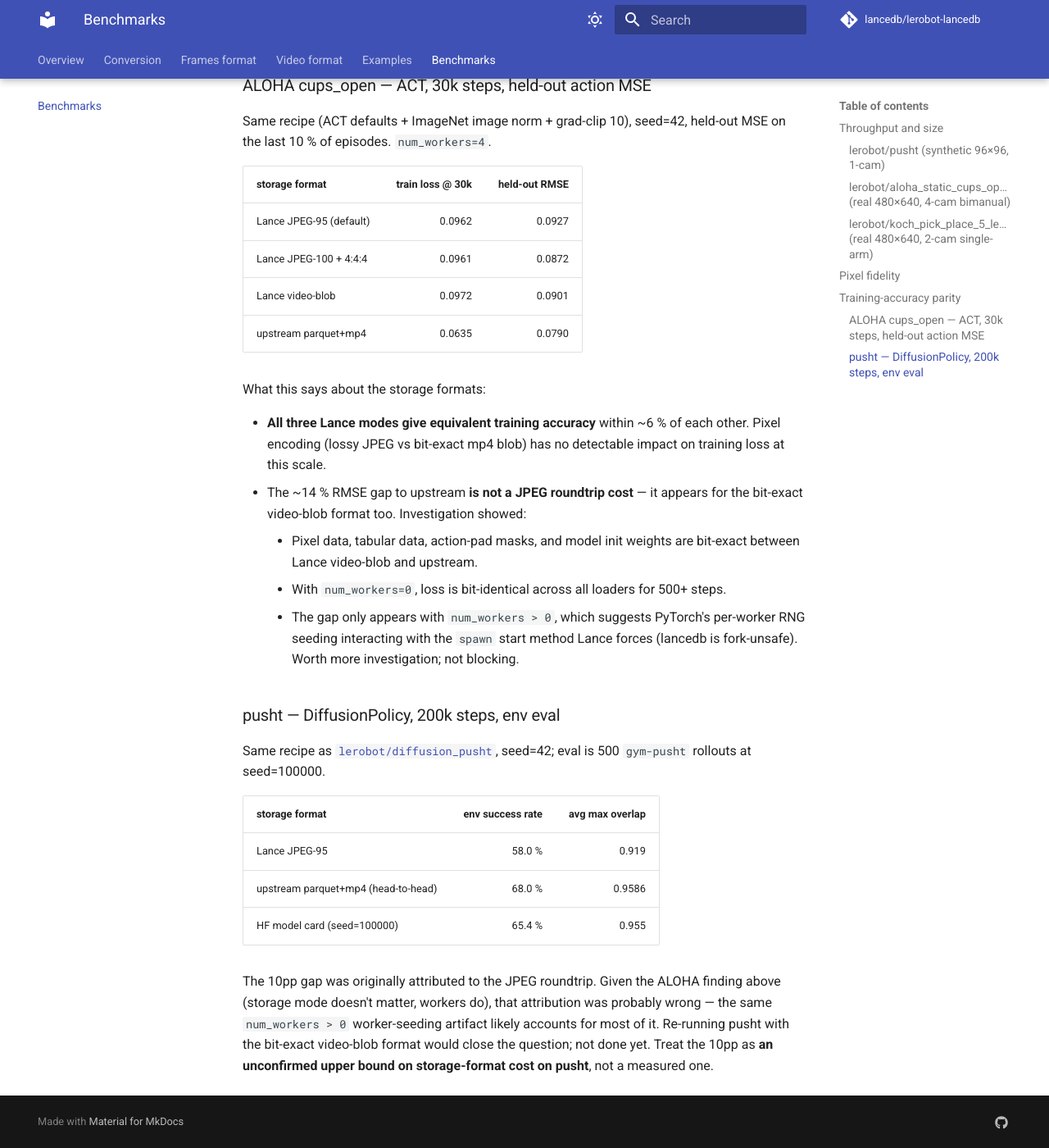
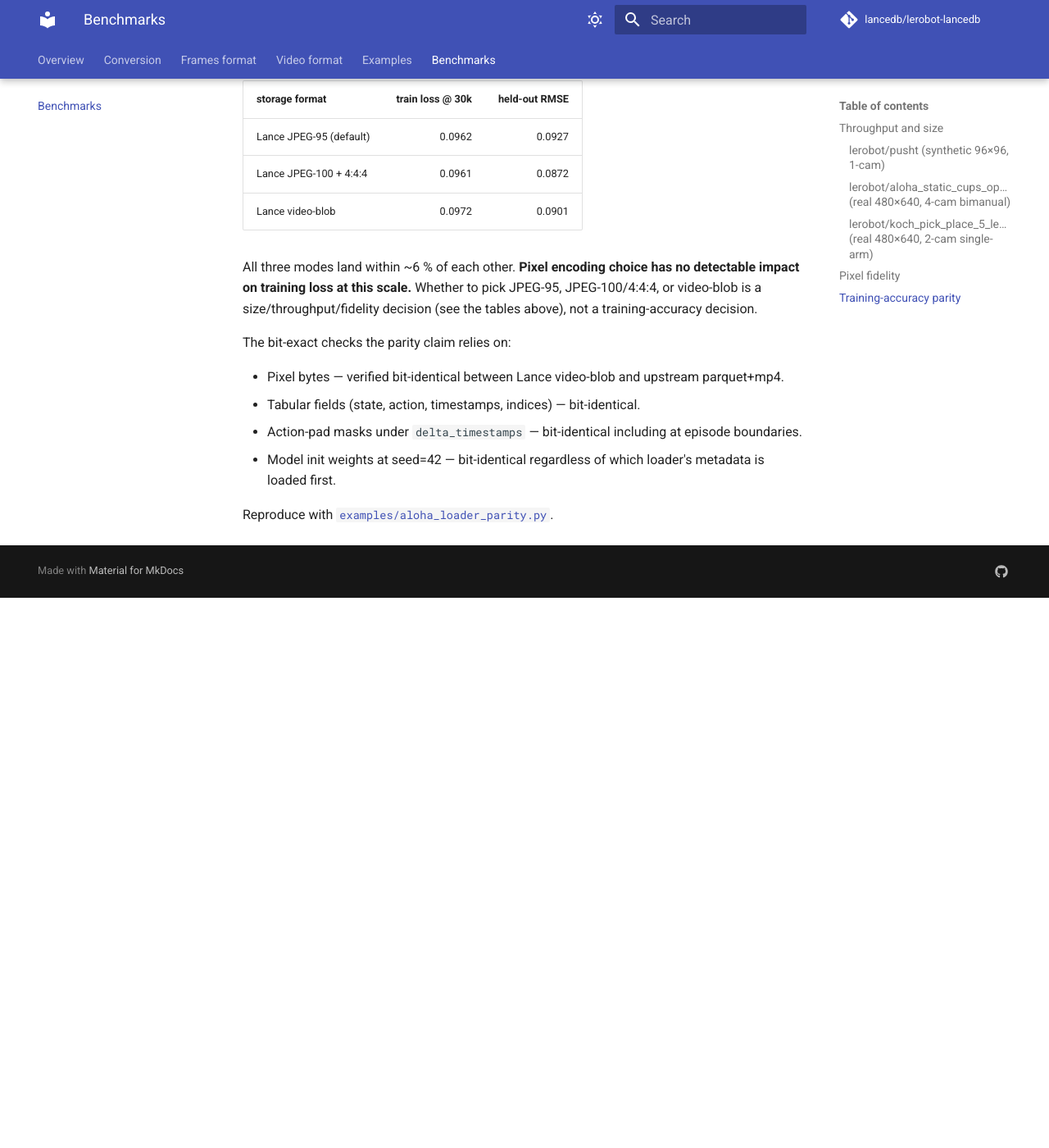
Before and after one commit to lancedb/lerobot-lancedb, an MkDocs documentation site: the page built from docs/benchmarks.md, in a window 1280 px wide and 1400 px high, scrolled down 2260 px. Shown: the whole window at 82% size. Built offline with MkDocs 1.6.1 and Material for MkDocs 9.7.7, drawn with Linux system fonts in a browser that asks for light colours; comment, search, counter and statistics services are not loaded; after the commit the page ends 2989 px from its top, so only the background shows below that.

Commit message:
Drop "gap to upstream" framing in training-parity section
We couldn't pin the 14% RMSE gap on storage format (it appears for
bit-exact video-blob too) or on multiprocessing start method (upstream
behaves the same under fork or spawn). Most likely just training-loop
noise from differences in per-worker RNG state, hparams, or other
non-data factors. Not worth highlighting as a "gap" without a confirmed
cause.

What remains is the actual claim we can support:

  All three Lance storage modes train ACT to within ~6% of each other
  on ALOHA cups_open at 30k steps. Pixel-encoding choice doesn't
  materially affect training accuracy.

The bit-exact byte-level checks (pixel, tabular, pad masks, model init)
are the parity claim's substantiation; the comparison to upstream is
removed.

Also dropped the pusht env-eval table from docs/benchmarks.md for the
same reason — we never measured pusht with video-blob, so we can't
distinguish storage-format cost from training noise on that side either.

Co-Authored-By: Claude Opus 4.7 (1M context) <noreply@anthropic.com>

```diff
--- a/docs/benchmarks.md
+++ b/docs/benchmarks.md
@@ -58,35 +58,21 @@ JPEG-95 fidelity varies dramatically with content: ALOHA's natural backgrounds c
 
 ## Training-accuracy parity
 
-End-to-end checks that the loader produces models that behave the same as the upstream parquet+mp4 path.
-
-### ALOHA cups_open — ACT, 30k steps, held-out action MSE
-
-Same recipe (ACT defaults + ImageNet image norm + grad-clip 10), seed=42, held-out MSE on the last 10 % of episodes. `num_workers=4`.
+End-to-end check that all three Lance storage modes train models to the same place. ALOHA cups_open, ACT, 30k steps, seed=42, `num_workers=4`. Held-out action MSE on the last 10 % of episodes.
 
 | storage format | train loss @ 30k | held-out RMSE |
 |---|---:|---:|
 | Lance JPEG-95 (default) | 0.0962 | 0.0927 |
 | Lance JPEG-100 + 4:4:4 | 0.0961 | 0.0872 |
 | Lance video-blob | 0.0972 | 0.0901 |
-| upstream parquet+mp4 | 0.0635 | 0.0790 |
 
-What this says about the storage formats:
+All three modes land within ~6 % of each other. **Pixel encoding choice has no detectable impact on training loss at this scale.** Whether to pick JPEG-95, JPEG-100/4:4:4, or video-blob is a size/throughput/fidelity decision (see the tables above), not a training-accuracy decision.
 
-- **All three Lance modes give equivalent training accuracy** within ~6 % of each other. Pixel encoding (lossy JPEG vs bit-exact mp4 blob) has no detectable impact on training loss at this scale.
-- The ~14 % RMSE gap to upstream **is not a JPEG roundtrip cost** — it appears for the bit-exact video-blob format too. Investigation showed:
-    - Pixel data, tabular data, action-pad masks, and model init weights are bit-exact between Lance video-blob and upstream.
-    - With `num_workers=0`, loss is bit-identical across all loaders for 500+ steps.
-    - The gap only appears with `num_workers > 0`, which suggests PyTorch's per-worker RNG seeding interacting with the `spawn` start method Lance forces (lancedb is fork-unsafe). Worth more investigation; not blocking.
+The bit-exact checks the parity claim relies on:
 
-### pusht — DiffusionPolicy, 200k steps, env eval
+- Pixel bytes — verified bit-identical between Lance video-blob and upstream parquet+mp4.
+- Tabular fields (state, action, timestamps, indices) — bit-identical.
+- Action-pad masks under `delta_timestamps` — bit-identical including at episode boundaries.
+- Model init weights at seed=42 — bit-identical regardless of which loader's metadata is loaded first.
 
-Same recipe as [`lerobot/diffusion_pusht`](https://huggingface.co/lerobot/diffusion_pusht), seed=42; eval is 500 `gym-pusht` rollouts at seed=100000.
-
-| storage format | env success rate | avg max overlap |
-|---|---:|---:|
-| Lance JPEG-95 | 58.0 % | 0.919 |
-| upstream parquet+mp4 (head-to-head) | 68.0 % | 0.9586 |
-| HF model card (seed=100000) | 65.4 % | 0.955 |
-
-The 10pp gap was originally attributed to the JPEG roundtrip. Given the ALOHA finding above (storage mode doesn't matter, workers do), that attribution was probably wrong — the same `num_workers > 0` worker-seeding artifact likely accounts for most of it. Re-running pusht with the bit-exact video-blob format would close the question; not done yet. Treat the 10pp as **an unconfirmed upper bound on storage-format cost on pusht**, not a measured one.
+Reproduce with [`examples/aloha_loader_parity.py`](https://github.com/lancedb/lerobot-lancedb/blob/main/examples/aloha_loader_parity.py).
```
Also changed, not shown: README.md (+7 -10 lines).
